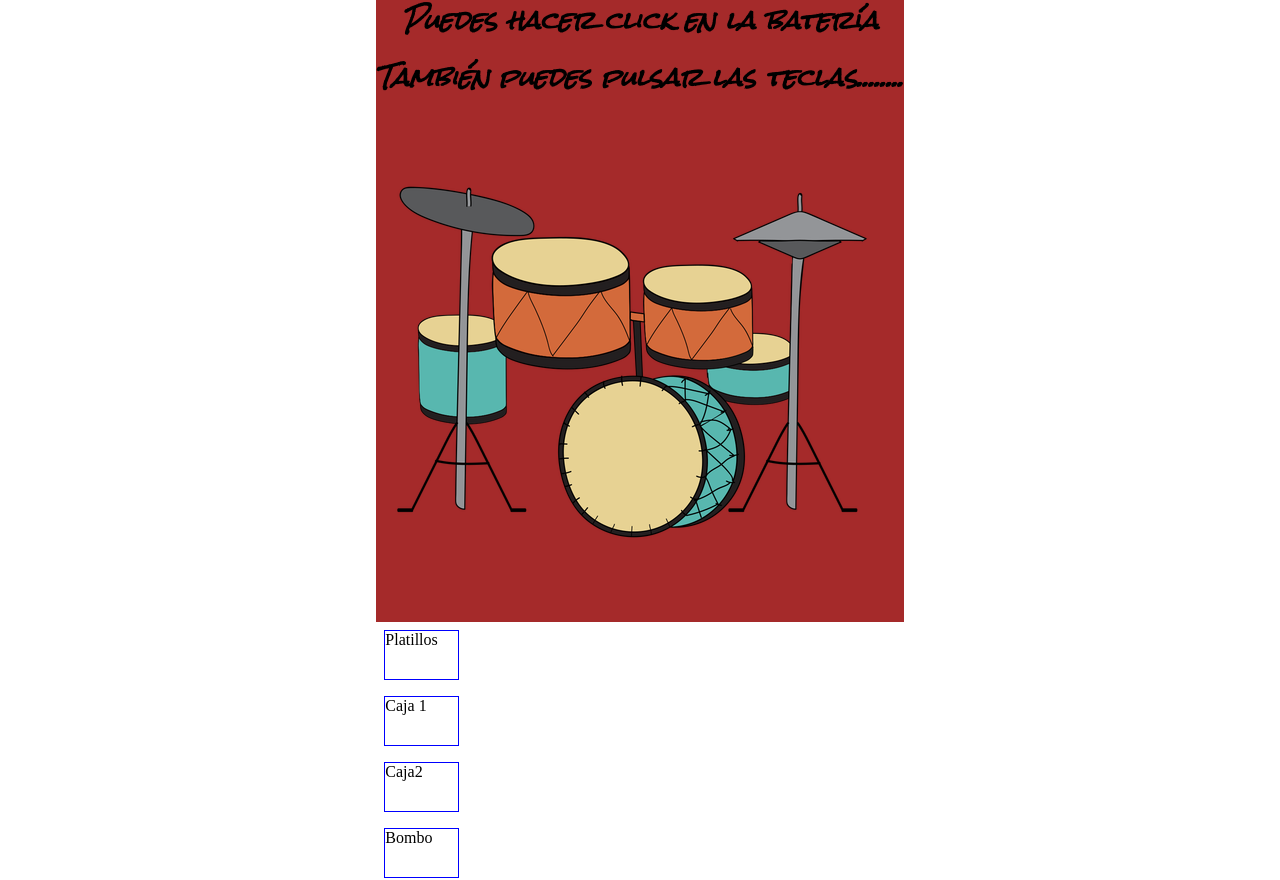
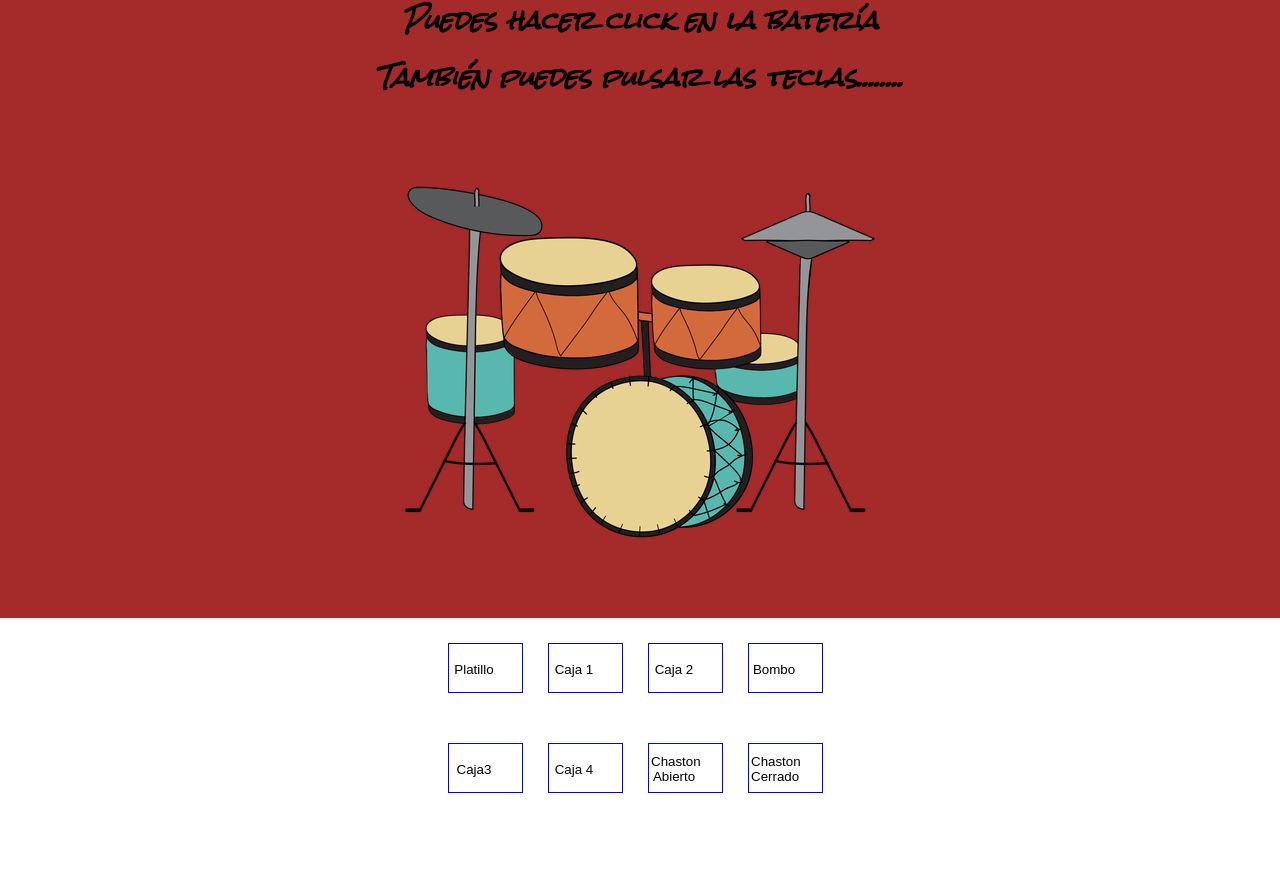
Before and after one commit to Inoid1981/bateria, a plain HTML site: page index.html in a window 1280 px wide. Shown: the part 85-965 px from the top of the page. Drawn offline with Linux system fonts and the light colour scheme.

Commit message:
Añadido botones

```diff
--- a/index.html
+++ b/index.html
@@ -18,38 +18,40 @@
         <h2>También puedes pulsar las teclas........ </h2>
         <img src="/recursos/bateria.png" alt="imagen de una batería">
    </main>
-    <div id = "Platillo">Platillos
-        <audio  src="/recursos/sounds/crash.wav">Platillo</audio>
+   <aside>
+    <div id = "Platillo"><button>Platillo</button>
+        <audio src="/recursos/sounds/crash.wav"></audio>
     </div>
 
-    <div id= "Caja1">Caja 1
-        <audio  src="/recursos/sounds/tom-high.wav">Caja 1</audio>
+    <div id= "Caja1"><button>Caja 1</button>
+        <audio src="/recursos/sounds/tom-high.wav"></audio>
     </div>
 
-    <div id= "Caja2">Caja2
-        <audio  src="/recursos/sounds/tom-low.wav">Caja 2</audio>
+    <div id= "Caja2"><button>Caja 2</button>
+        <audio src="/recursos/sounds/tom-low.wav"></audio>
     </div>
 
-    <div id= "Bombo">Bombo
-        <audio src="/recursos/sounds/kick.wav">Bombo</audio>
+    <div id= "Bombo"><button>Bombo</button>
+        <audio src="/recursos/sounds/kick.wav"></audio>
     </div>
 
-    <div id= "Caja3">Caja3
-        <audio src="/recursos/sounds/tom-mid.wav">Caja 3</audio>
+    <div id= "Caja3"><button>Caja3</button>
+        <audio src="/recursos/sounds/tom-mid.wav"></audio>
     </div>
 
-    <div id= "Caja4">Caja4
-        <audio  src="/recursos/sounds/snare.wav">Caja 4</audio>
+    <div id= "Caja4"><button>Caja 4</button>
+        <audio  src="/recursos/sounds/snare.wav"></audio>
     </div>
 
-    <div id= "CashtonAbierto">Chaston Abierto
-            <audio  src="/recursos/sounds/hihat-open.wav">Chaston abierto</audio>
+    <div id= "ChastonAbierto"><button>Chaston Abierto</button>
+            <audio  src="/recursos/sounds/hihat-open.wav"></audio>
+
     </div>
 
-    <div id = "ChastonCerrado">Chaston Cerrado
-            <audio id = "ChastonCerrado" src="/recursos/sounds/hihat-close.wav">Chaston cerrado</audio>
+    <div id = "ChastonCerrado"><button>Chaston Cerrado</button>
+            <audio id = "ChastonCerrado" src="/recursos/sounds/hihat-close.wav"></audio>
     </div>
-
+</aside>
 <script src="/script.js"></script>
 </body>
 </html>
--- a/script.js
+++ b/script.js
@@ -0,0 +1 @@
+"use strict"
--- a/style.css
+++ b/style.css
@@ -7,15 +7,19 @@
     padding: 0;
     box-sizing: border-box;
   }
+  h1, h2{font-family: 'Rock salt', cursive, sans-serif;
+    font-style: italic;
+    text-align: center;
+}
 
-  body {
+ /*  body */aside {
     align-items: center;
     justify-content: center;
     margin: 0 auto;
     height: 100vh;
     display: grid;
-
-
+    grid-template-columns:repeat(4, 100px) ;
+    grid-template-rows: repeat(4, 100px);
 
   }
 
@@ -23,19 +27,23 @@ main {background-color: brown;
     /* background-image: url("https://fondosmil.com/fondo/27094.jpg"); */
 
 }
-h1, h2{font-family: 'Rock salt', cursive, sans-serif;
-    font-style: italic;
-    text-align: center;
-}
+
 
 
 img {
-
+  display: block;
+  margin: auto;
 }
 div {
     border: 1px solid blue;
     width: 75px;
     height: 50px;
     margin: 0.5rem;
-
 }
+button {
+  cursor: pointer;
+  background-color: transparent;
+  width: 50px;
+  height: 50px;
+  border-color: transparent;
+}
```
Also changed, not shown: 2 other files.
